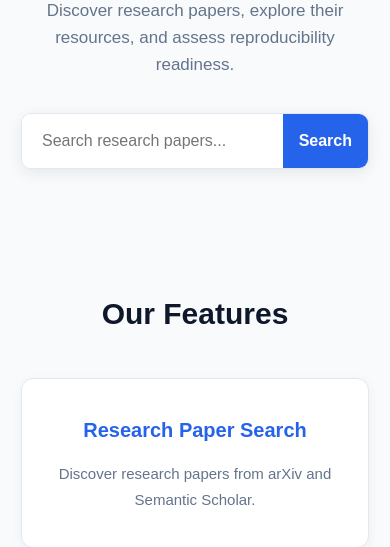
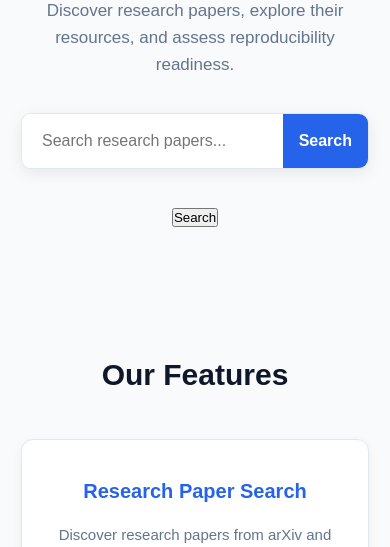
Before and after one commit to jatinmeenaa/research-paper-reproducibility, a Python web app: template templates/index.html in a window 390 px wide. Shown: the part 367-914 px from the top of the page. Run offline with Jinja, Linux system fonts and the light colour scheme; the template is opened without the code that fills it, so the values that code supplies are empty.

Commit message:
search bar implemention basic layout done

```diff
--- a/static/css/style.css
+++ b/static/css/style.css
@@ -252,5 +252,20 @@ footer p {
         padding: 50px 21px;
     }
 
+    #searchError {
+    color: #dc2626;
+    font-size: 14px;
+    text-align: center;
+    margin-top: 12px;
+}
+
+.search-box input:focus {
+    background-color: #f8fafc;
+}
+
+.search-box button:active {
+    transform: scale(0.98);
+}
+
 
 }
--- /dev/null
+++ b/static/js/script.js
@@ -0,0 +1,29 @@
+document.addEventListener("DOMContentLoaded", function () {
+
+    console.log("JavaScript is working!");
+
+    const form = document.getElementById("searchForm");
+    const input = document.getElementById("searchInput");
+    const error = document.getElementById("searchError");
+
+    if (!form || !input || !error) {
+        console.error("HTML elements not found!");
+        return;
+    }
+
+    form.addEventListener("submit", function (event) {
+
+        // Stop page from reloading
+        event.preventDefault();
+
+        const query = input.value.trim();
+
+        if (query === "") {
+            error.style.color = "red";
+            error.textContent = "Please enter a paper title!";
+        } else {
+            error.style.color = "green";
+            error.textContent = "Searching for: " + query;
+        }
+    });
+});
--- a/templates/index.html
+++ b/templates/index.html
@@ -10,6 +10,7 @@
 
     <!-- Connect external CSS file -->
     <link rel="stylesheet" href="..\static\css\style.css">
+   <script src="../static/js/script.js" defer></script>
 </head>
 
 <body>
@@ -34,17 +35,18 @@
             Discover research papers, explore their resources,
             and assess reproducibility readiness.
         </p>
+     <!--search bar-->
+       <form id="searchForm" class="search-box">
+    <input
+        type="text"
+        id="searchInput"
+        placeholder="Search research papers..."
+    >
 
-        <!-- Search Bar -->
-        <form class="search-box" action="#" method="GET">
+    <button type="submit">Search</button>
+</form>
 
-            <input
-                type="text"
-                name="query"
-                placeholder="Search research papers..."
-                aria-label="Search research papers"
-                required
-            >
+<p id="searchError"></p>
 
             <button type="submit">Search</button>
 
```
